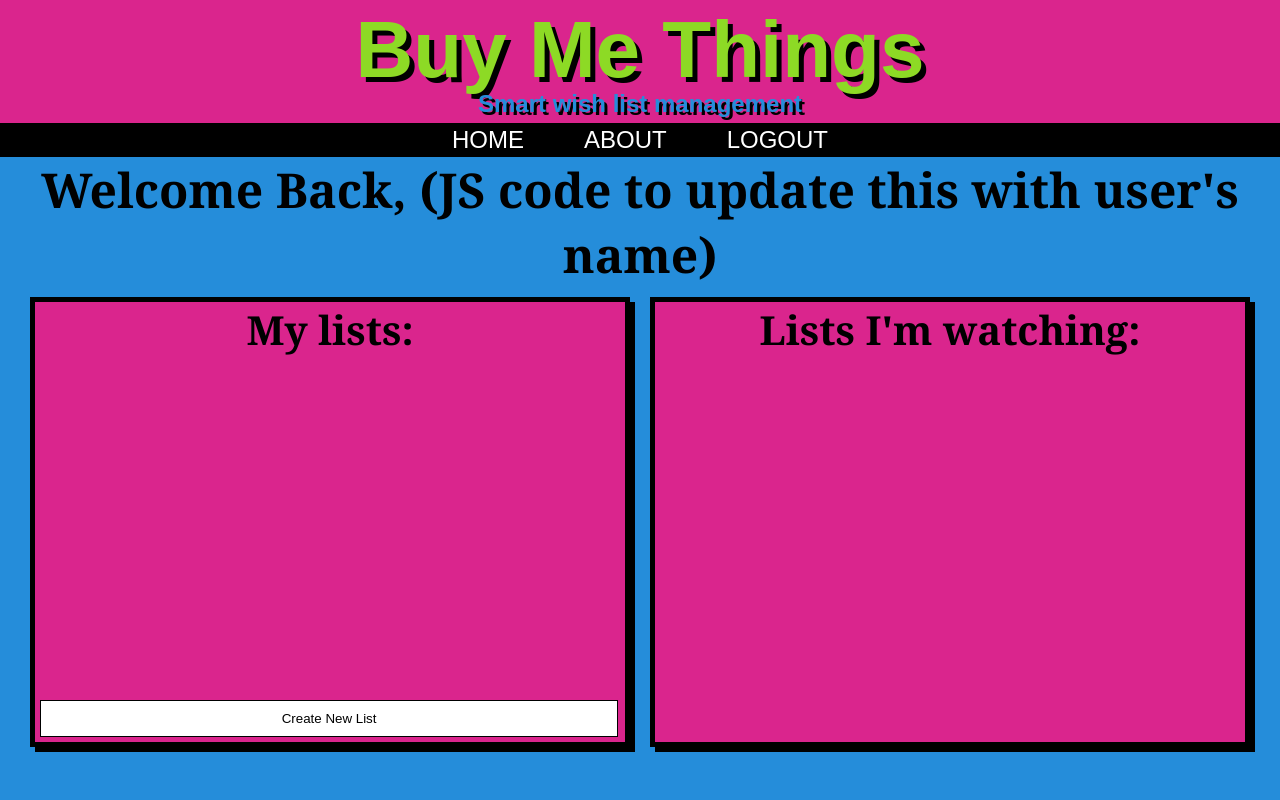
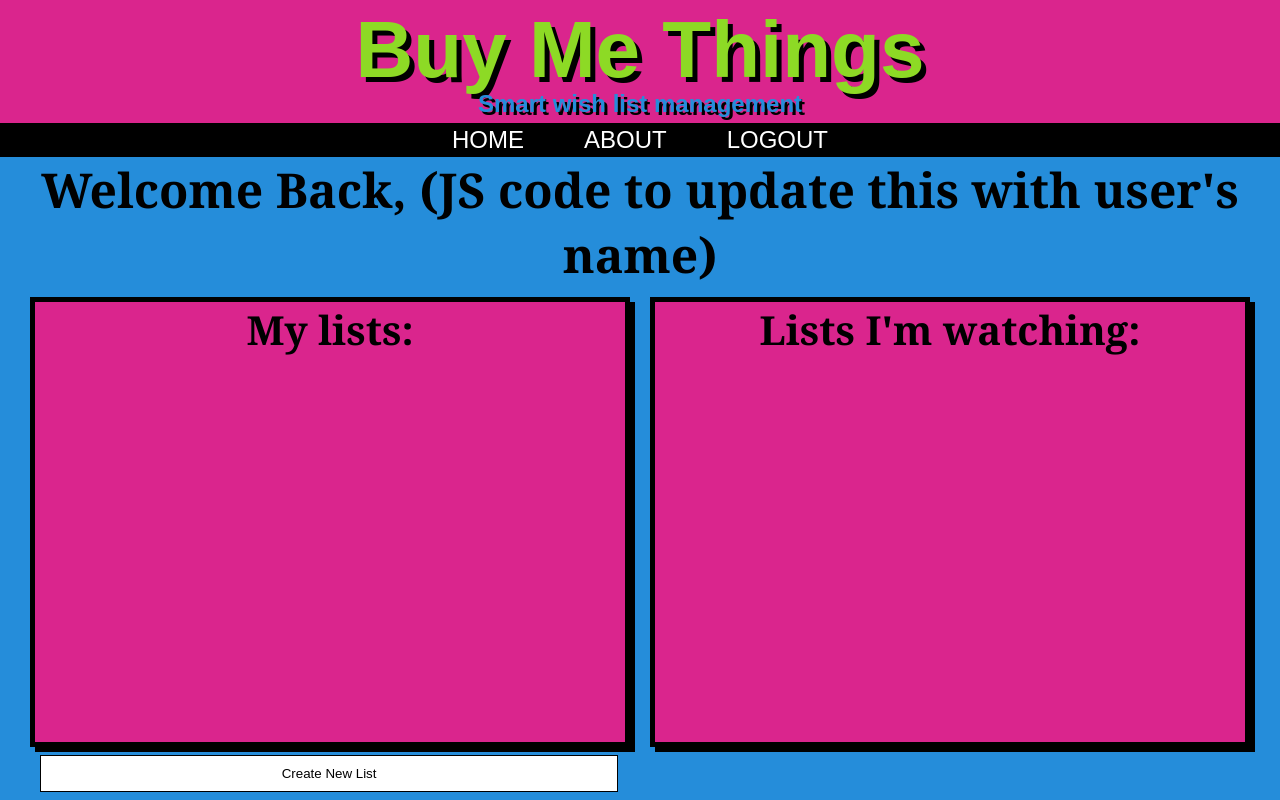
Before and after one commit to rbenjamin4/WishList, a website: page public/homePage.html in a window 1280 px wide. Drawn offline with nearby package versions, Linux system fonts and the light colour scheme; no server answers; sample sign-in values are in the browser's storage; a web font is replaced by a local one.

Commit message:
made box heights adjustable

```diff
--- a/public/css/homePage.css
+++ b/public/css/homePage.css
@@ -21,7 +21,7 @@ h3 {
 
 .list-of-lists {
     background-color: var(--pink);
-    height: 450px;
+    min-height: 450px;
     width: 600px;
     margin: 10px;
     border: solid black 5px;
@@ -35,7 +35,7 @@ h3 {
 
 #new-list-button {
     position: absolute;
-    bottom: 5px;
+    bottom: -50px;
     left: 5px;
     width: 98%;
     padding: 10px;
--- a/public/css/viewSharedExpiredPage.css
+++ b/public/css/viewSharedExpiredPage.css
@@ -21,7 +21,7 @@ h3 {
 
 #list {
     background-color: var(--white);
-    height: 400px;
+    min-height: 400px;
     width: 600px;
     margin: 10px;
     border: solid black 5px;
```
